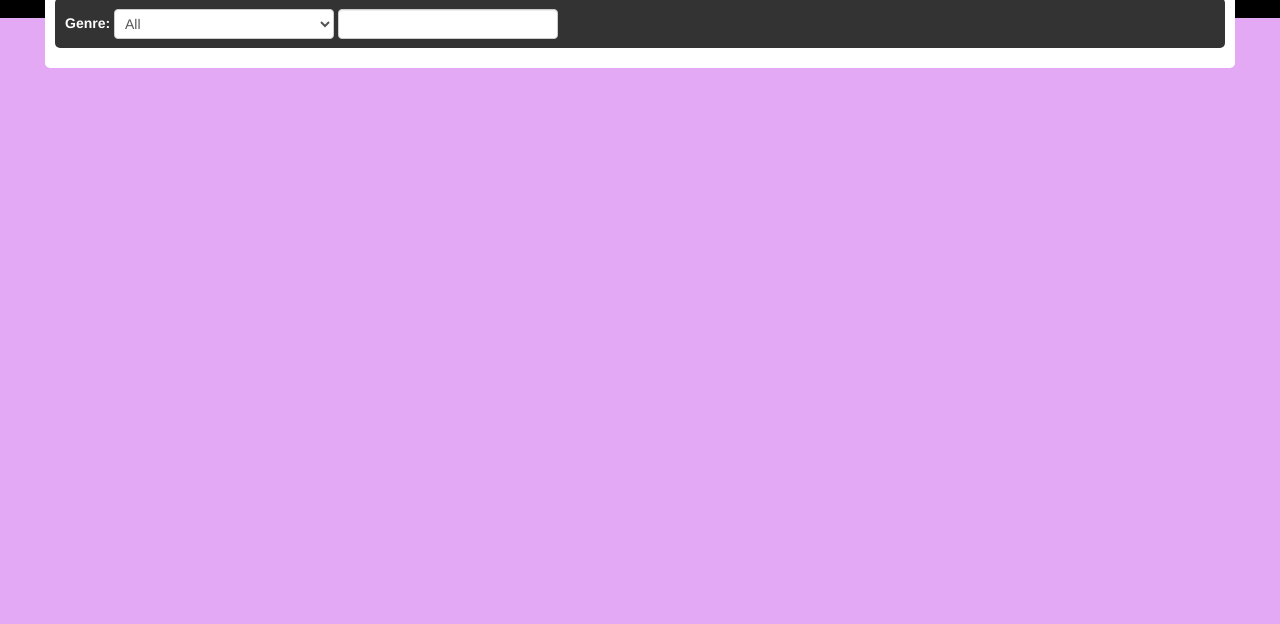
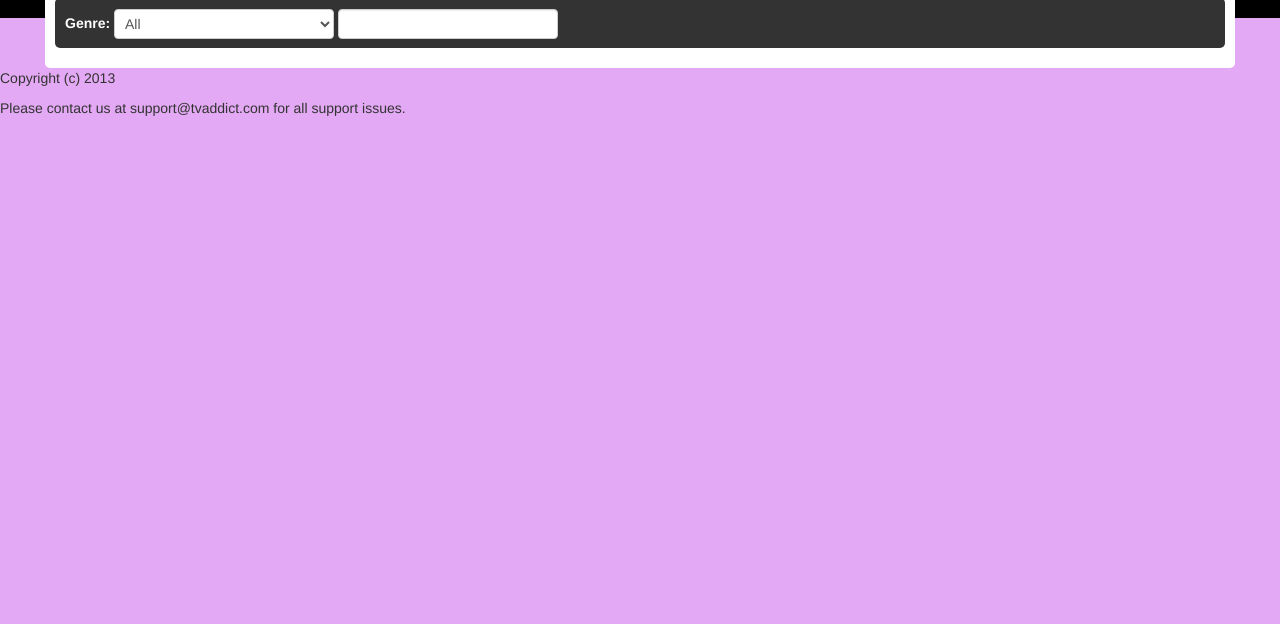
Before and after one commit to calliemarie/mdd1312, a plain HTML site: page tvaddict/index.html in a window 1280 px wide. Shown: the part 176-800 px from the top of the page. Drawn offline with nearby package versions, Linux system fonts and the light colour scheme.

Commit message:
Added footer

```diff
--- a/tvaddict/css/main.css
+++ b/tvaddict/css/main.css
@@ -130,3 +130,7 @@ ul
     margin-right: 5px;
     cursor: pointer;
 }
+
+.footer, .push {
+height: 4em;
+}
--- a/tvaddict/index.html
+++ b/tvaddict/index.html
@@ -60,3 +60,9 @@
 
 
 	</div>
+	<div class="footer">
+            <p>Copyright (c) 2013</p>
+            <p>Please contact us at support@tvaddict.com for all support issues.</p>
+        </div>
+
+  </body>
```
Also changed, not shown: tvaddict/login.html (+5 -0 lines), tvaddict/member.html (+7 -0 lines).
